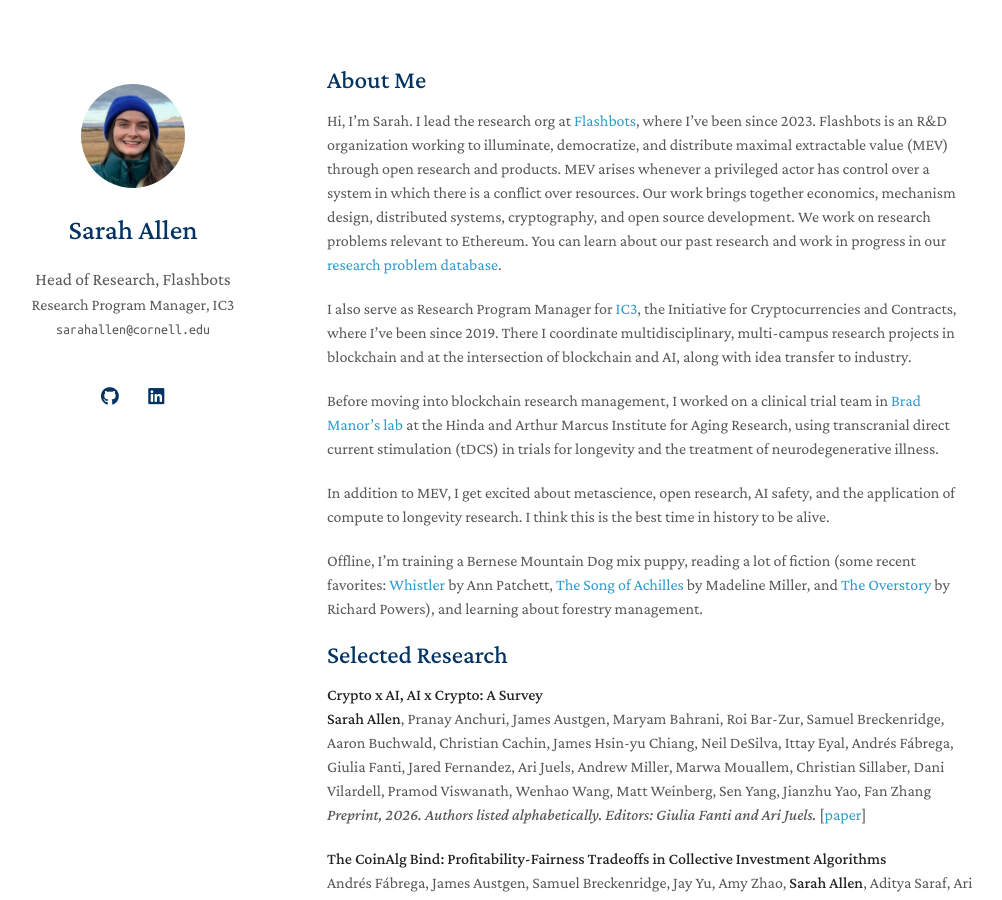
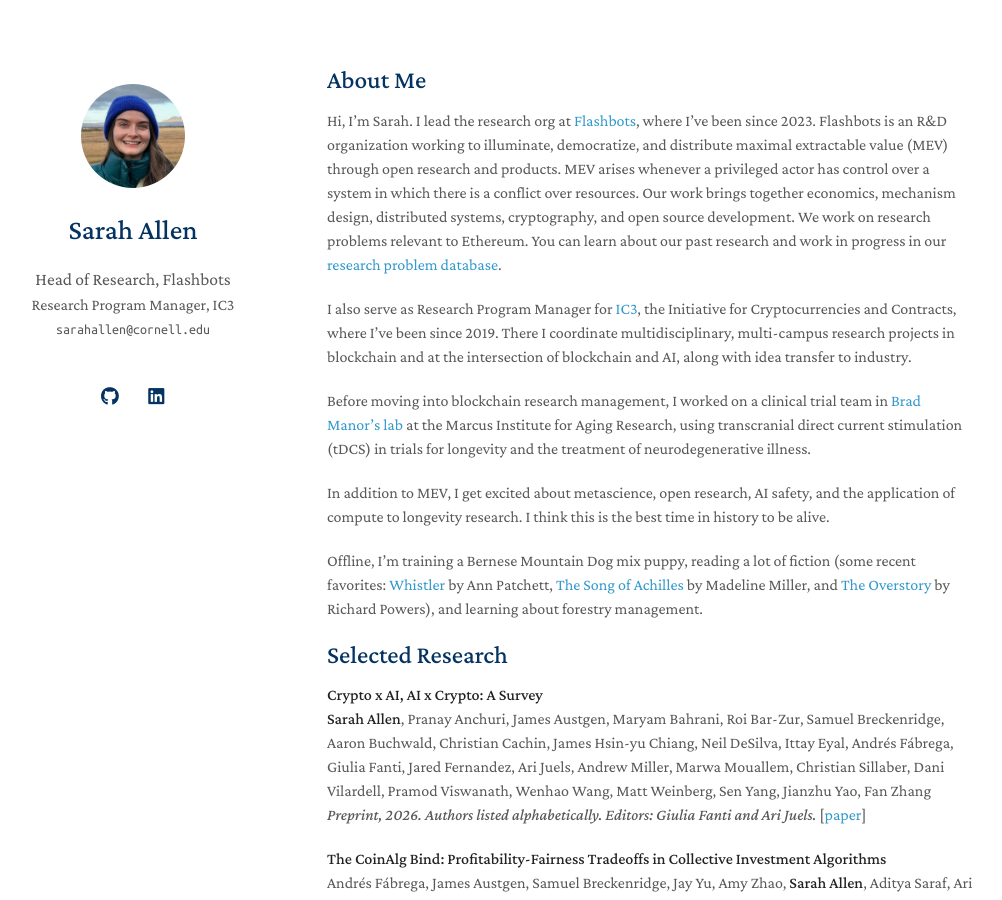
Before and after one commit to Bandeirainveste/bandeirainveste.github.io, a Jekyll site: the page built from index.md, in a window 1280 px wide and 900 px high. Shown: the whole window, without its empty margins (143-1145 px from the left). Built offline with Jekyll 4.4.1, drawn with Linux system fonts in a browser that asks for light colours; a style sheet for code colours, icons or effects is not loaded; our own code applies the rules of GitHub Pages for plain Markdown files.

Commit message:
Update index.md

```diff
--- a/index.md
+++ b/index.md
@@ -21,7 +21,7 @@
 
 Before moving into blockchain research management, I worked on a clinical trial
 team in [Brad Manor's lab](https://www.marcusinstituteforaging.org/who-we-are/profiles/brad-manor-phd)
-at the Hinda and Arthur Marcus Institute for Aging Research, using transcranial
+at the Marcus Institute for Aging Research, using transcranial
 direct current stimulation (tDCS) in trials for longevity and the treatment of
 neurodegenerative illness.
 
```
